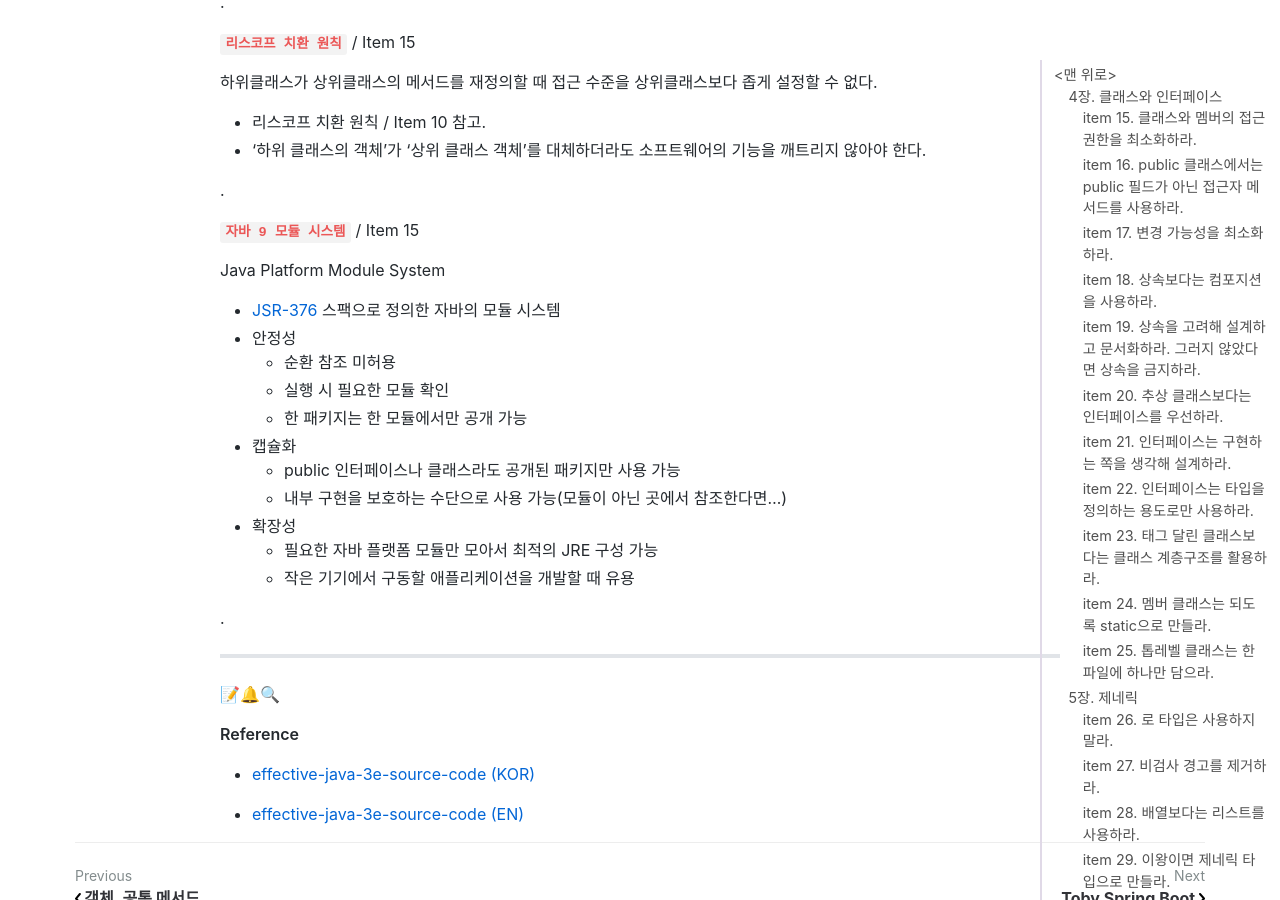
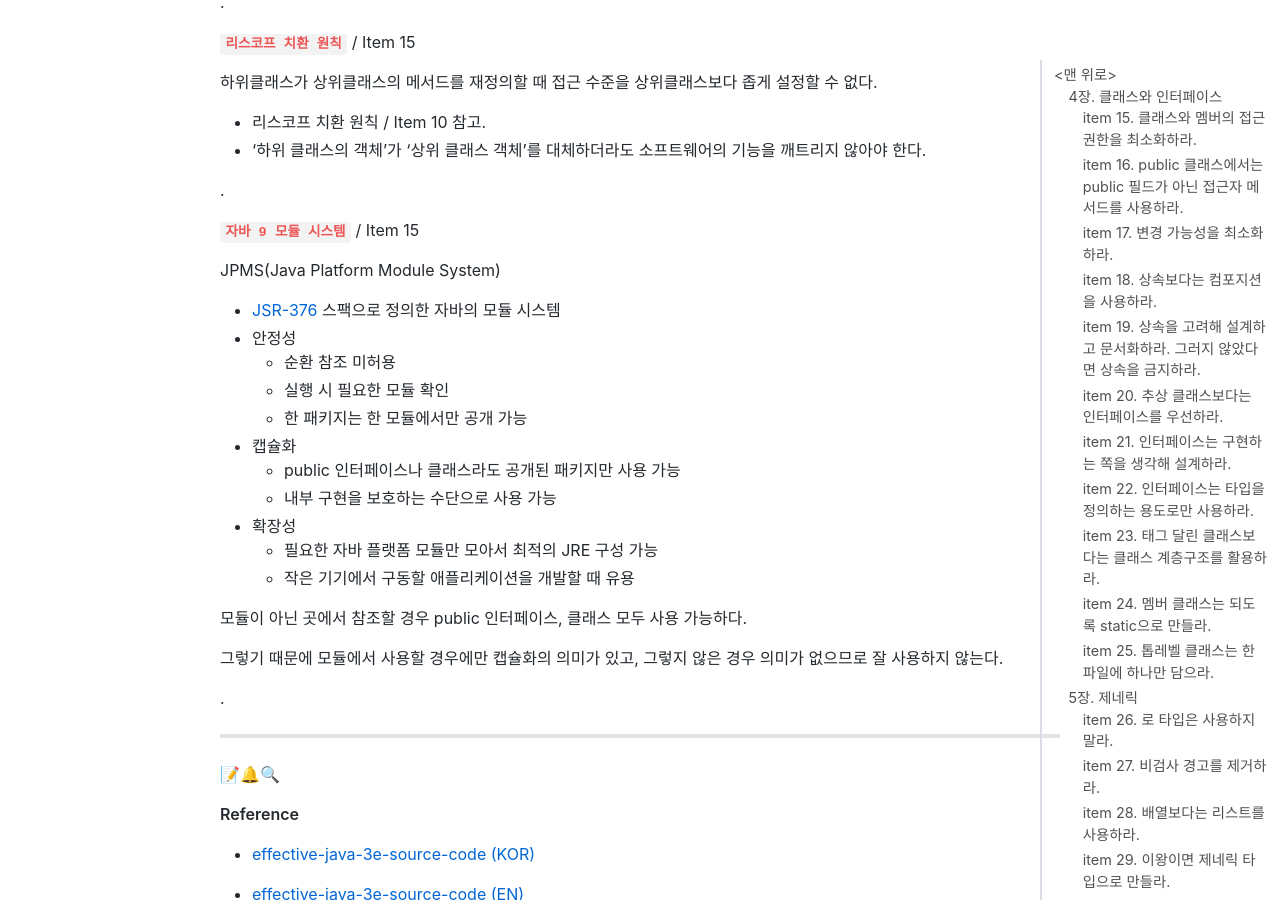
Before and after one commit to jihunparkme/jihunparkme.github.io, a Jekyll site: the page built from _posts/2023-04-22-Effective-Java-Class-Interface-Generics.md, in a window 1280 px wide and 900 px high, scrolled down 24527 px. Built offline with Jekyll 4.4.1, drawn with Linux system fonts in a browser that asks for light colours; nearby versions of some CDN libraries; comment, search, counter and statistics services are not loaded; some of the changed text lies outside the part shown.

Commit message:
[Effective Java] item 15. 클래스와 멤버의 접근 권한을 최소화하라.
- 자바 플랫폼 모듈 시스템 2

```diff
--- a/_posts/2023-04-22-Effective-Java-Class-Interface-Generics.md
+++ b/_posts/2023-04-22-Effective-Java-Class-Interface-Generics.md
@@ -1077,7 +1077,7 @@ Serializable을 구현하면 의도치 않게 내부 정보임에도 불구하
 
 **`자바 9 모듈 시스템`** / Item 15
 
-Java Platform Module System
+JPMS(Java Platform Module System)
 
 - [JSR-376](https://jcp.org/en/jsr/detail?id=376) 스팩으로 정의한 자바의 모듈 시스템
 - 안정성
@@ -1086,10 +1086,14 @@ Java Platform Module System
   - 한 패키지는 한 모듈에서만 공개 가능
 - 캡슐화
   - public 인터페이스나 클래스라도 공개된 패키지만 사용 가능
-  - 내부 구현을 보호하는 수단으로 사용 가능(모듈이 아닌 곳에서 참조한다면…)
+  - 내부 구현을 보호하는 수단으로 사용 가능
 - 확장성
   - 필요한 자바 플랫폼 모듈만 모아서 최적의 JRE 구성 가능
   - 작은 기기에서 구동할 애플리케이션을 개발할 때 유용
+
+모듈이 아닌 곳에서 참조할 경우 public 인터페이스, 클래스 모두 사용 가능하다.
+
+그렇기 때문에 모듈에서 사용할 경우에만 캡슐화의 의미가 있고, 그렇지 않은 경우 의미가 없으므로 잘 사용하지 않는다.
 
 .
 
```
